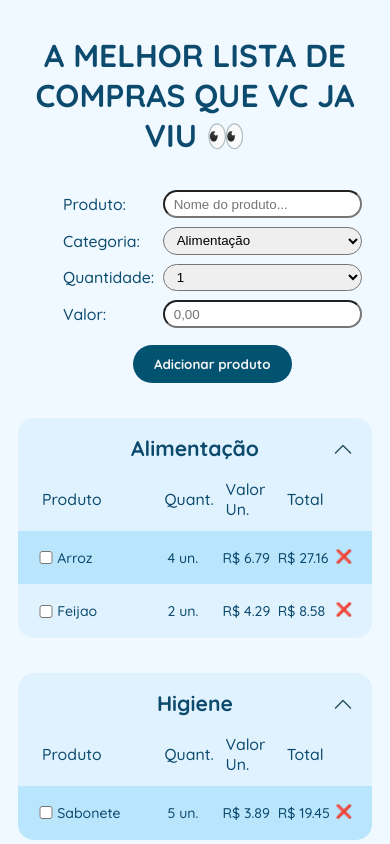
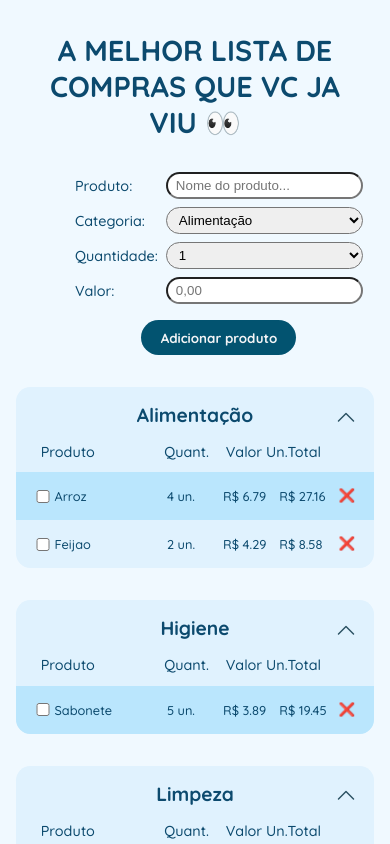
Before and after one commit to JosiasTolentino/listadecompras, a React (Create React App) app: page / in a window 390 px wide. Shown: the top 844 px of the page. Built offline with nearby package versions, Linux system fonts and the light colour scheme.

Commit message:
Update index.css

```diff
--- a/src/index.css
+++ b/src/index.css
@@ -166,3 +166,28 @@ input[type="checkbox"] {
     margin: 0 auto;
   }
 }
+
+@media (max-width: 480px) {
+  HTML {
+    font-size: 50%;
+  }
+}
+
+@media (max-width: 360px) {
+  HTML {
+    font-size: 45%;
+  }
+  body {
+    padding: 2rem;
+  }
+
+  .form {
+    align-items: center;
+    margin: 0 10%;
+    grid-template-columns: 1fr 1fr;
+  }
+  input,
+  select {
+    max-width: 90%;
+  }
+}
```
